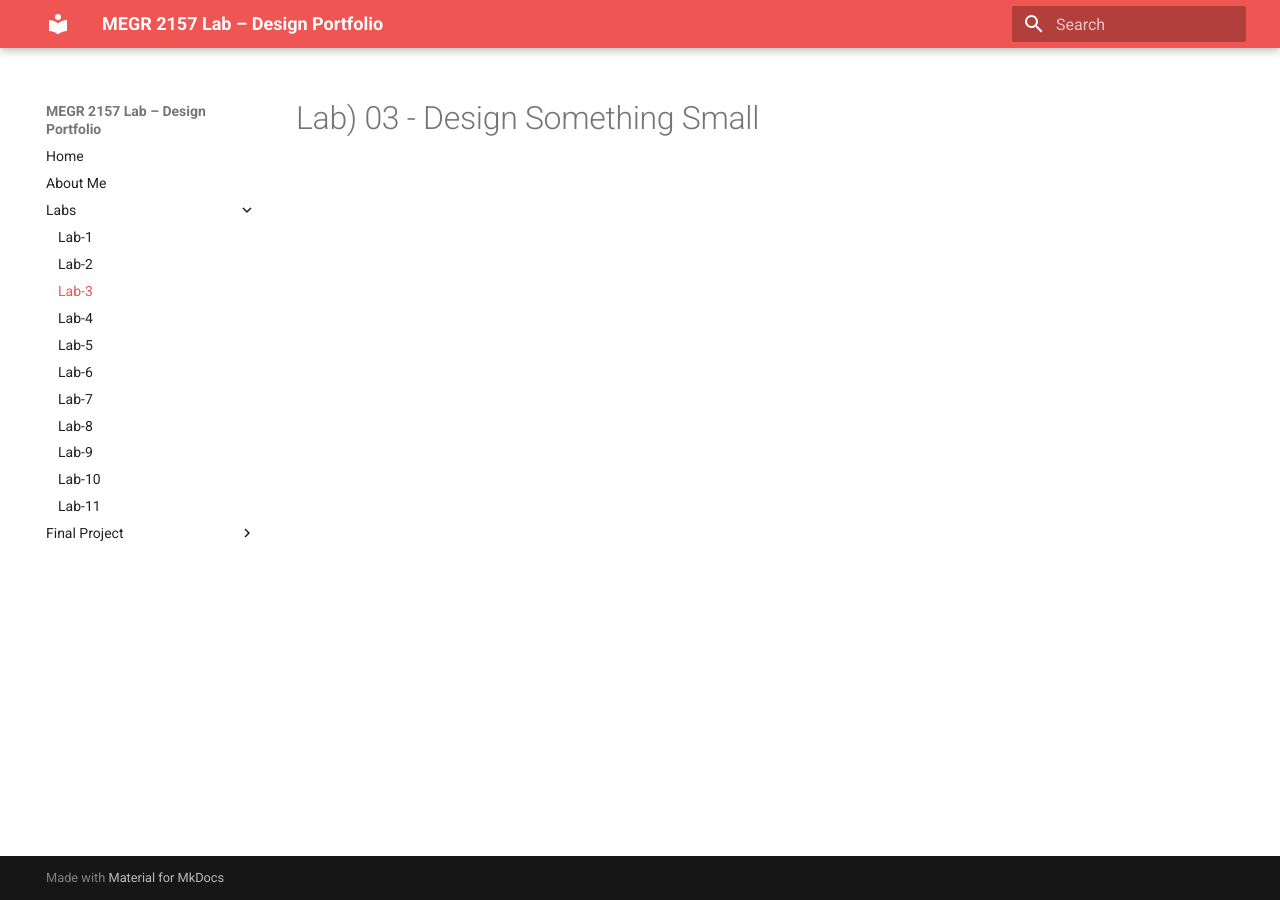
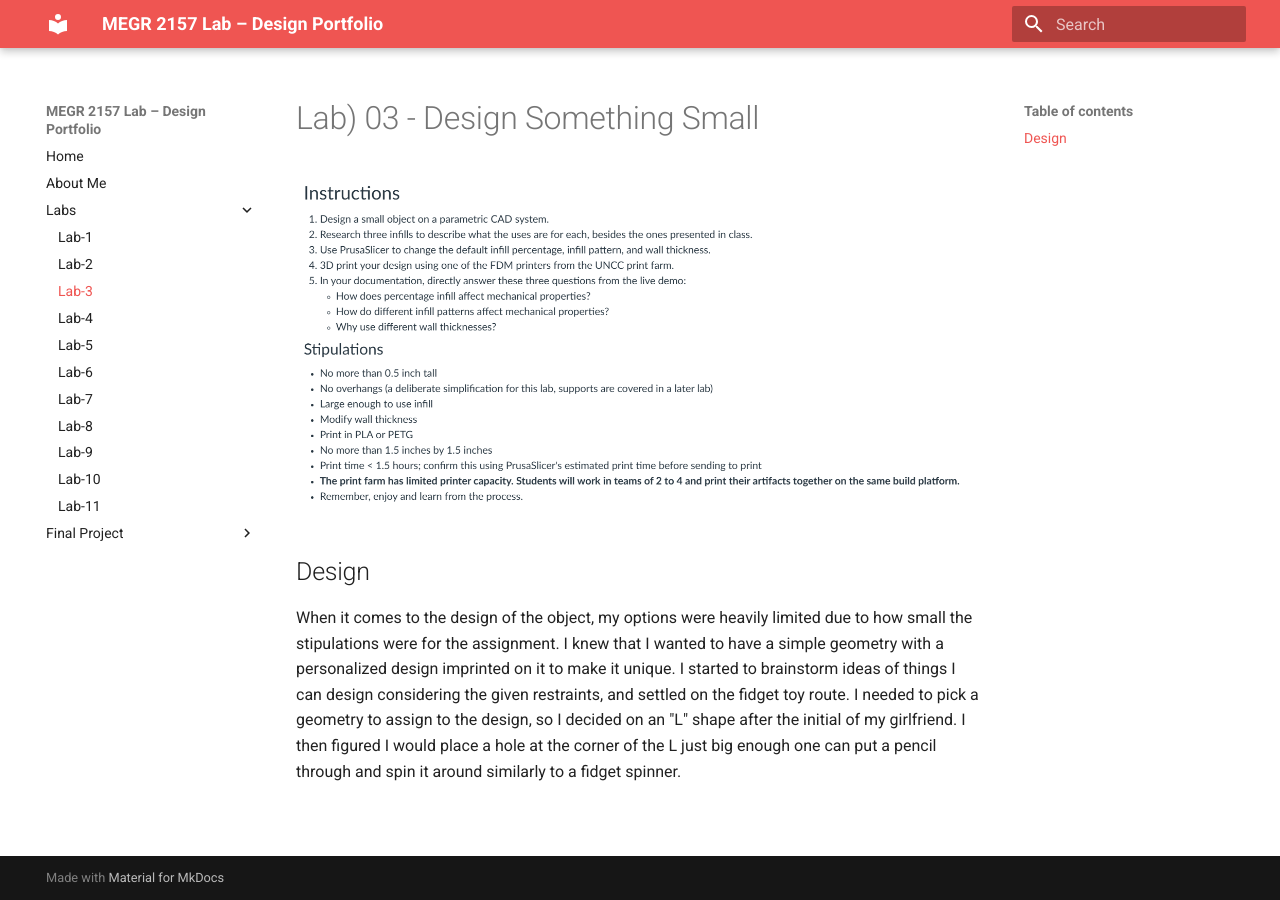
Before and after one commit to bspinne2/Brendan-Spinner-Portfolio, an MkDocs documentation site: the page built from docs/Labs/L03/index.md, in a window 1280 px wide. Built offline with MkDocs 1.6.1 and Material for MkDocs 9.7.7, drawn with Linux system fonts in a browser that asks for light colours.

Commit message:
Update index.md

```diff
--- a/docs/Labs/L03/index.md
+++ b/docs/Labs/L03/index.md
@@ -1 +1,7 @@
 # Lab) 03 - Design Something Small
+
+![Screenshot](./Screenshot%202026-09-08%20103253.png)
+
+## Design
+
+When it comes to the design of the object, my options were heavily limited due to how small the stipulations were for the assignment. I knew that I wanted to have a simple geometry with a personalized design imprinted on it to make it unique. I started to brainstorm ideas of things I can design considering the given restraints, and settled on the fidget toy route. I needed to pick a geometry to assign to the design, so I decided on an "L" shape after the initial of my girlfriend. I then figured I would place a hole at the corner of the L just big enough one can put a pencil through and spin it around similarly to a fidget spinner.
```
